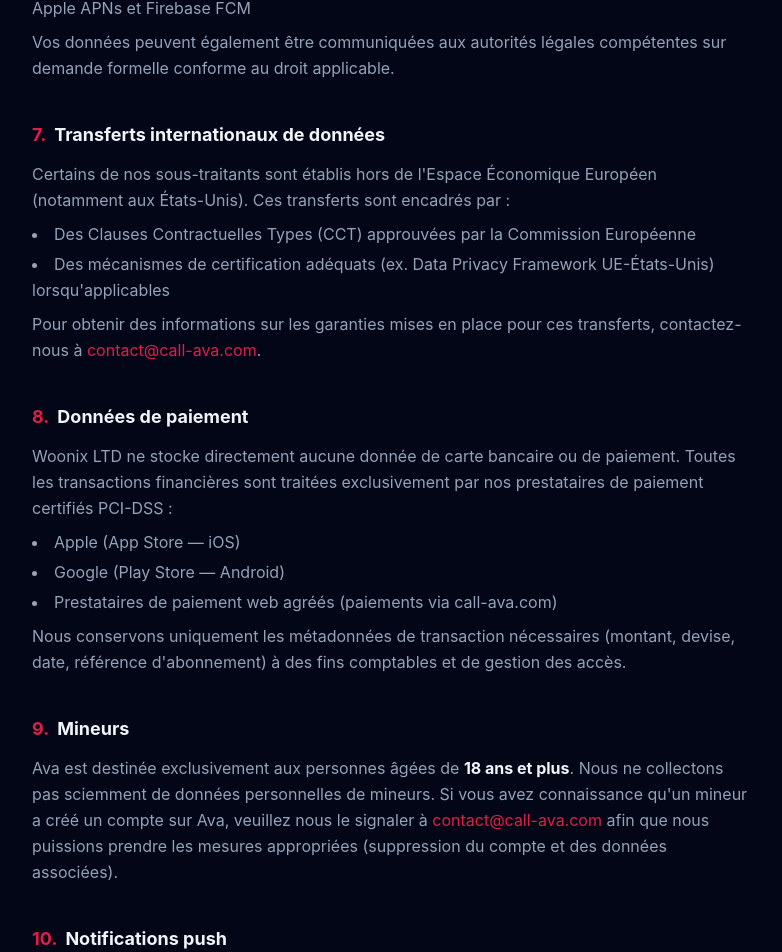
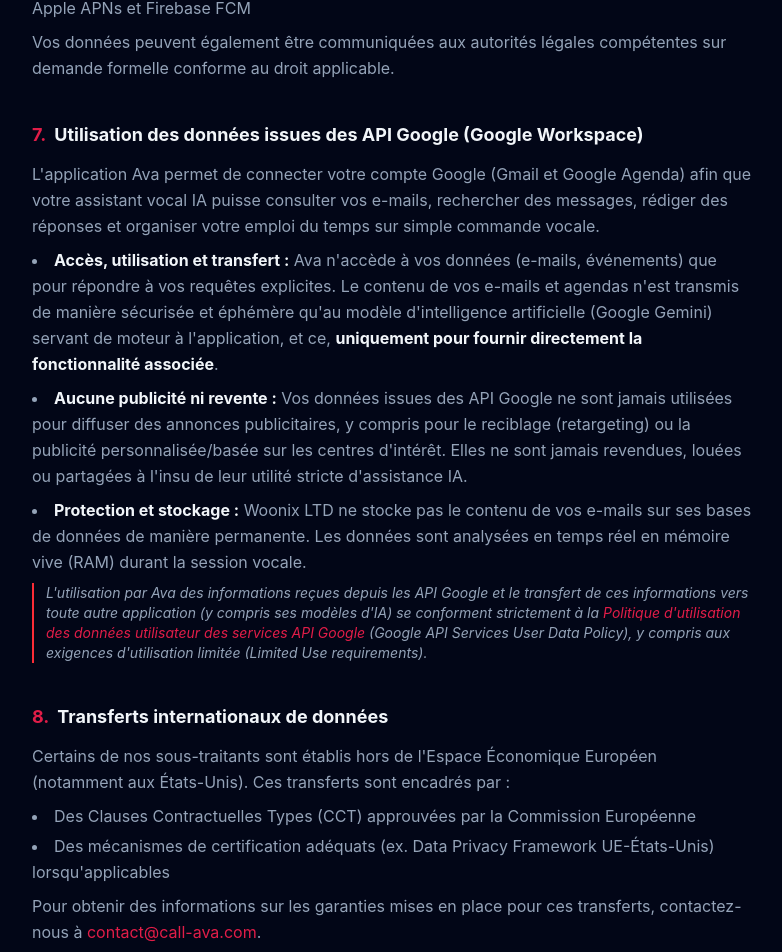
Before and after one commit to stayelles/ava-web, a Next.js app: page /confidentialite in a window 1280 px wide. Shown: the part 2677-3629 px from the top of the page, without its empty margins (248-1030 px from the left). Built offline with nearby package versions, Linux system fonts and the light colour scheme.

Commit message:
chore: add Google API Limited Use Policy to Privacy Policy

```diff
--- a/app/confidentialite/page.tsx
+++ b/app/confidentialite/page.tsx
@@ -169,7 +169,44 @@ export default function PrivacyPage() {
         </p>
       </LegalSection>
 
-      <LegalSection n={7} title="Transferts internationaux de données">
+      <LegalSection n={7} title="Utilisation des données issues des API Google (Google Workspace)">
+        <p>
+          L&apos;application Ava permet de connecter votre compte Google (Gmail et Google Agenda)
+          afin que votre assistant vocal IA puisse consulter vos e-mails, rechercher des messages,
+          rédiger des réponses et organiser votre emploi du temps sur simple commande vocale.
+        </p>
+        <ul className="list-disc list-inside space-y-2 mt-2">
+          <li>
+            <strong style={{ color: '#f1f5f9' }}>Accès, utilisation et transfert :</strong> Ava n&apos;accède à vos
+            données (e-mails, événements) que pour répondre à vos requêtes explicites. Le contenu de vos e-mails et
+            agendas n&apos;est transmis de manière sécurisée et éphémère qu&apos;au modèle d&apos;intelligence artificielle
+            (Google Gemini) servant de moteur à l&apos;application, et ce, <strong style={{ color: '#f1f5f9' }}>uniquement pour fournir
+            directement la fonctionnalité associée</strong>.
+          </li>
+          <li>
+            <strong style={{ color: '#f1f5f9' }}>Aucune publicité ni revente :</strong> Vos données issues des API Google
+            ne sont jamais utilisées pour diffuser des annonces publicitaires, y compris pour le reciblage (retargeting)
+            ou la publicité personnalisée/basée sur les centres d&apos;intérêt. Elles ne sont jamais revendues,
+            louées ou partagées à l&apos;insu de leur utilité stricte d&apos;assistance IA.
+          </li>
+          <li>
+            <strong style={{ color: '#f1f5f9' }}>Protection et stockage :</strong> Woonix LTD ne stocke pas le contenu
+            de vos e-mails sur ses bases de données de manière permanente. Les données sont analysées en temps réel
+            en mémoire vive (RAM) durant la session vocale.
+          </li>
+        </ul>
+        <p className="mt-2 text-sm italic border-l-2 border-red-500 pl-3">
+          L&apos;utilisation par Ava des informations reçues depuis les API Google et le transfert
+          de ces informations vers toute autre application (y compris ses modèles d&apos;IA) se conforment strictement
+          à la{' '}
+          <a href="https://developers.google.com/terms/api-services-user-data-policy" target="_blank" rel="noopener noreferrer" style={{ color: '#e11d48' }}>
+            Politique d&apos;utilisation des données utilisateur des services API Google
+          </a>
+          {' '}(Google API Services User Data Policy), y compris aux exigences d&apos;utilisation limitée (Limited Use requirements).
+        </p>
+      </LegalSection>
+
+      <LegalSection n={8} title="Transferts internationaux de données">
         <p>
           Certains de nos sous-traitants sont établis hors de l&apos;Espace Économique
           Européen (notamment aux États-Unis). Ces transferts sont encadrés par :
@@ -190,7 +227,7 @@ export default function PrivacyPage() {
         </p>
       </LegalSection>
 
-      <LegalSection n={8} title="Données de paiement">
+      <LegalSection n={9} title="Données de paiement">
         <p>
           Woonix LTD ne stocke directement aucune donnée de carte bancaire ou de paiement.
           Toutes les transactions financières sont traitées exclusivement par nos
@@ -208,7 +245,7 @@ export default function PrivacyPage() {
         </p>
       </LegalSection>
 
-      <LegalSection n={9} title="Mineurs">
+      <LegalSection n={10} title="Mineurs">
         <p>
           Ava est destinée exclusivement aux personnes âgées de{' '}
           <strong style={{ color: '#f1f5f9' }}>18 ans et plus</strong>. Nous ne collectons
@@ -220,7 +257,7 @@ export default function PrivacyPage() {
         </p>
       </LegalSection>
 
-      <LegalSection n={10} title="Notifications push">
+      <LegalSection n={11} title="Notifications push">
         <p>
           Si vous activez les notifications push (disponibles sur les plans Pro et Custom),
           nous collectons et stockons votre token de notification push dans la colonne
@@ -233,7 +270,7 @@ export default function PrivacyPage() {
         </p>
       </LegalSection>
 
-      <LegalSection n={11} title="Cookies et stockage local">
+      <LegalSection n={12} title="Cookies et stockage local">
         <p>
           Ava utilise le stockage local (localStorage) de votre navigateur pour conserver :
         </p>
@@ -249,7 +286,7 @@ export default function PrivacyPage() {
         </p>
       </LegalSection>
 
-      <LegalSection n={12} title="Conservation des données">
+      <LegalSection n={13} title="Conservation des données">
         <p>
           Vos données sont conservées pendant toute la durée d&apos;activité de votre
           compte. Différentes durées s&apos;appliquent selon le type de données :
@@ -274,7 +311,7 @@ export default function PrivacyPage() {
         </ul>
       </LegalSection>
 
-      <LegalSection n={13} title="Vos droits (RGPD)">
+      <LegalSection n={14} title="Vos droits (RGPD)">
         <p>
           Conformément au RGPD et aux lois britanniques équivalentes (UK GDPR), vous
           disposez des droits suivants :
@@ -300,7 +337,7 @@ export default function PrivacyPage() {
         </p>
       </LegalSection>
 
-      <LegalSection n={14} title="Droit de réclamation auprès d'une autorité de contrôle">
+      <LegalSection n={15} title="Droit de réclamation auprès d'une autorité de contrôle">
         <p>
           Si vous estimez que le traitement de vos données personnelles ne respecte pas
           la réglementation applicable, vous disposez du droit d&apos;introduire une
@@ -335,7 +372,7 @@ export default function PrivacyPage() {
         </p>
       </LegalSection>
 
-      <LegalSection n={15} title="Suppression de compte">
+      <LegalSection n={16} title="Suppression de compte">
         <p>
           Vous pouvez demander la suppression de votre compte à tout moment via{' '}
           <a href="/supprimer-compte" style={{ color: '#e11d48' }}>call-ava.com/supprimer-compte</a>
@@ -348,7 +385,7 @@ export default function PrivacyPage() {
         </p>
       </LegalSection>
 
-      <LegalSection n={16} title="Modifications de cette politique">
+      <LegalSection n={17} title="Modifications de cette politique">
         <p>
           Woonix LTD se réserve le droit de modifier cette politique à tout moment.
           En cas de modification substantielle, nous vous en informerons par e-mail
@@ -359,7 +396,7 @@ export default function PrivacyPage() {
         </p>
       </LegalSection>
 
-      <LegalSection n={17} title="Contact">
+      <LegalSection n={18} title="Contact">
         <p>
           Pour toute question relative à cette politique ou pour exercer vos droits :
         </p>
```
